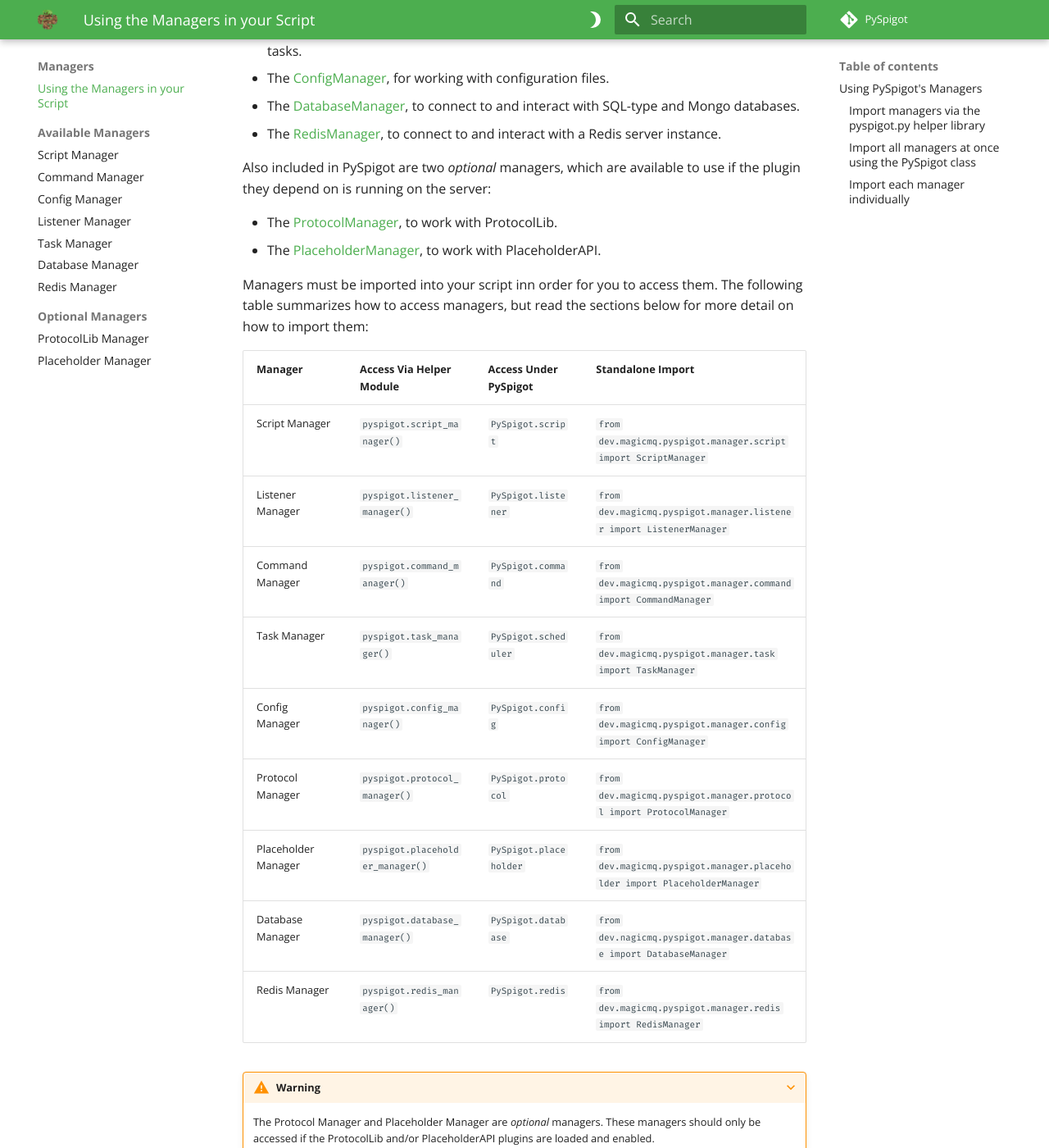
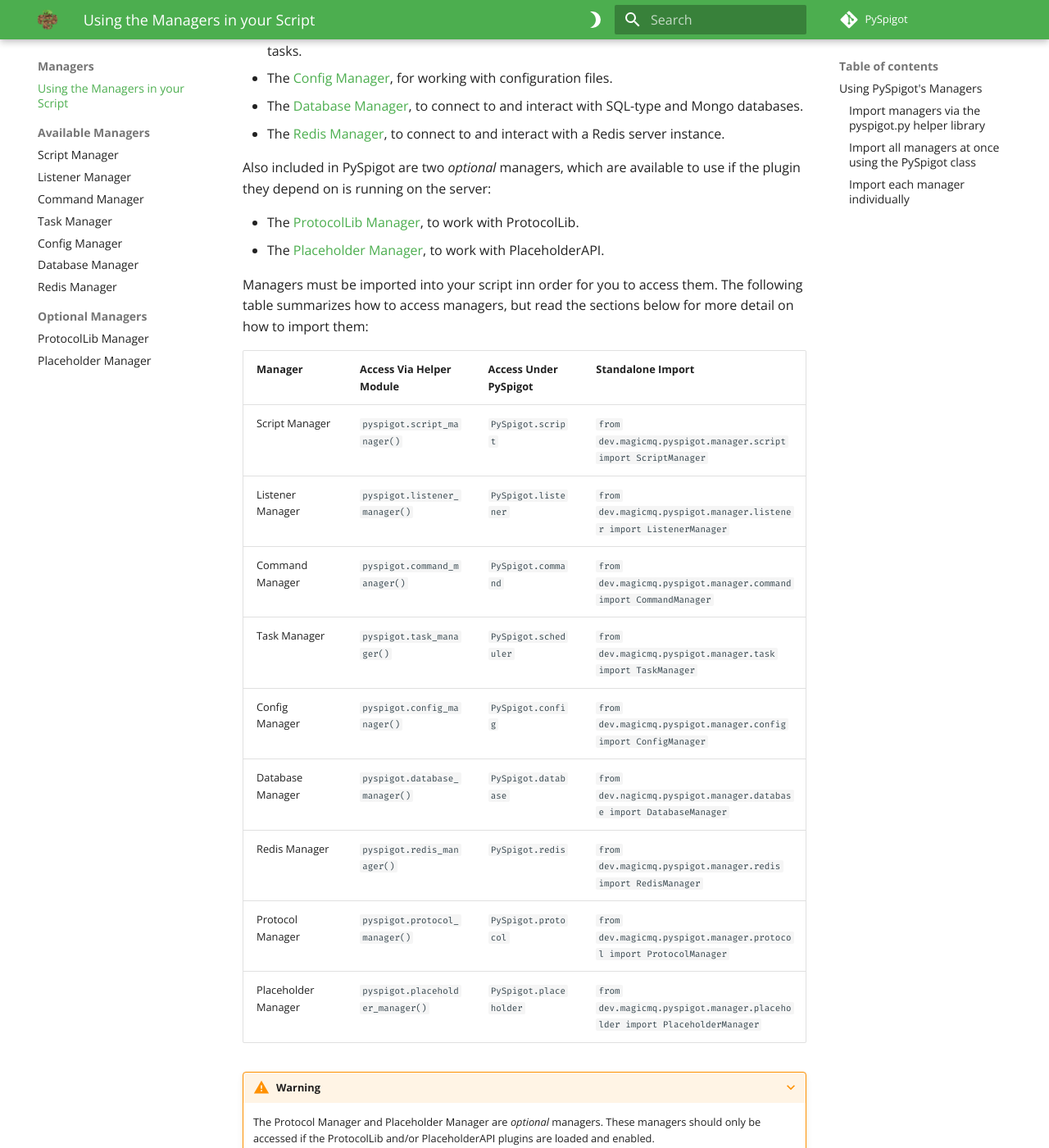
Before and after one commit to magicmq/pyspigot-documentation, an MkDocs documentation site: the page built from docs/managers/usage.md, in a window 1280 px wide and 1400 px high, scrolled down 397 px. Shown: the whole window at 82% size. Built offline with MkDocs 1.6.1 and Material for MkDocs 9.7.7, drawn with Linux system fonts in a browser that asks for light colours; comment, search, counter and statistics services are not loaded; some of the changed text lies outside the part shown.

Commit message:
Reorder managers

```diff
--- a/docs/managers/usage.md
+++ b/docs/managers/usage.md
@@ -2,18 +2,18 @@
 
 PySpigot provides a variety of managers to more easily work with parts of the Bukkit/Spigot API as well as other plugins, databases, and more. For instructions on importing these into your script, see below. The current managers built into PySpigot include:
 
-- The [ScriptManager](scripts.md), for loading and unloading scripts from within another script.
-- The [ListenerManager](eventlisteners.md), for registering event listeners.
-- The [CommandManager](commands.md), for registering and working with commands.
-- The [TaskManager](tasks.md), for registering a variety of repeating, delayed, and asynchronous tasks.
-- The [ConfigManager](configuration.md), for working with configuration files.
-- The [DatabaseManager](databases.md), to connect to and interact with SQL-type and Mongo databases.
-- The [RedisManager](redis.md), to connect to and interact with a Redis server instance.
+- The [Script Manager](scripts.md), for loading and unloading scripts from within another script.
+- The [Listener Manager](eventlisteners.md), for registering event listeners.
+- The [Command Manager](commands.md), for registering and working with commands.
+- The [Task Manager](tasks.md), for registering a variety of repeating, delayed, and asynchronous tasks.
+- The [Config Manager](configuration.md), for working with configuration files.
+- The [Database Manager](databases.md), to connect to and interact with SQL-type and Mongo databases.
+- The [Redis Manager](redis.md), to connect to and interact with a Redis server instance.
 
 Also included in PySpigot are two *optional* managers, which are available to use if the plugin they depend on is running on the server:
 
-- The [ProtocolManager](protocollib.md), to work with ProtocolLib.
-- The [PlaceholderManager](placeholders.md), to work with PlaceholderAPI.
+- The [ProtocolLib Manager](protocollib.md), to work with ProtocolLib.
+- The [Placeholder Manager](placeholders.md), to work with PlaceholderAPI.
 
 Managers must be imported into your script inn order for you to access them. The following table summarizes how to access managers, but read the sections below for more detail on how to import them:
 
@@ -24,10 +24,10 @@
 | Command Manager     | `pyspigot.command_manager()`     | `PySpigot.command`          | `from dev.magicmq.pyspigot.manager.command import CommandManager`         |
 | Task Manager        | `pyspigot.task_manager()`        | `PySpigot.scheduler`        | `from dev.magicmq.pyspigot.manager.task import TaskManager`               |
 | Config Manager      | `pyspigot.config_manager()`      | `PySpigot.config`           | `from dev.magicmq.pyspigot.manager.config import ConfigManager`           |
+| Database Manager    | `pyspigot.database_manager()`    | `PySpigot.database`         | `from dev.nagicmq.pyspigot.manager.database import DatabaseManager`       |
+| Redis Manager       | `pyspigot.redis_manager()`       | `PySpigot.redis`            | `from dev.magicmq.pyspigot.manager.redis import RedisManager`             |
 | Protocol Manager    | `pyspigot.protocol_manager()`    | `PySpigot.protocol`         | `from dev.magicmq.pyspigot.manager.protocol import ProtocolManager`       |
 | Placeholder Manager | `pyspigot.placeholder_manager()` | `PySpigot.placeholder`      | `from dev.magicmq.pyspigot.manager.placeholder import PlaceholderManager` |
-| Database Manager    | `pyspigot.database_manager()`    | `PySpigot.database`         | `from dev.nagicmq.pyspigot.manager.database import DatabaseManager`       |
-| Redis Manager       | `pyspigot.redis_manager()`       | `PySpigot.redis`            | `from dev.magicmq.pyspigot.manager.redis import RedisManager`             |
 
 ???+ warning
 
--- a/mkdocs.yml
+++ b/mkdocs.yml
@@ -129,10 +129,10 @@
     - Using the Managers in your Script: managers/usage.md
     - Available Managers:
       - Script Manager: managers/scripts.md
+      - Listener Manager: managers/eventlisteners.md
       - Command Manager: managers/commands.md
+      - Task Manager: managers/tasks.md
       - Config Manager: managers/configuration.md
-      - Listener Manager: managers/eventlisteners.md
-      - Task Manager: managers/tasks.md
       - Database Manager: managers/databases.md
       - Redis Manager: managers/redis.md
     - Optional Managers:
```
